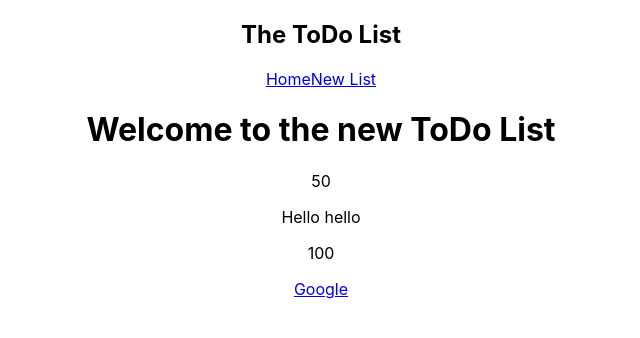
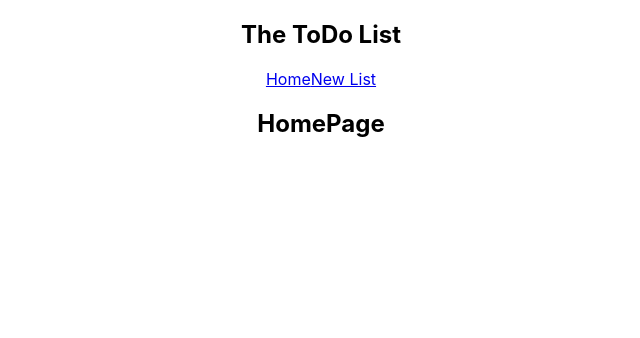
Before and after one commit to erdemburak/React-Beginner, a React (Create React App) app: page / in a window 1280 px wide. Shown: the top 338 px of the page, without its empty margins (319-959 px from the left). Built offline with nearby package versions, Linux system fonts and the light colour scheme.

Commit message:
Multiple Components

```diff
--- a/src/App.js
+++ b/src/App.js
@@ -3,21 +3,11 @@
 import Home from './Home';
 
 function App() {
-  const title = 'Welcome to the new ToDo List';
-  const likes = 50;
-  const link = "http://www.google.com";
-
-
   return (
     <div className="App">
       <Navbar />
       <div className="content">
-        <h1>{title}</h1>
-        <p>{likes}</p>
-        <p>{ "Hello hello"}</p>
-        <p>{100} </p>
-
-        <a href={link}>Google</a>
+        <Home />
       </div>
 
     </div>
```
